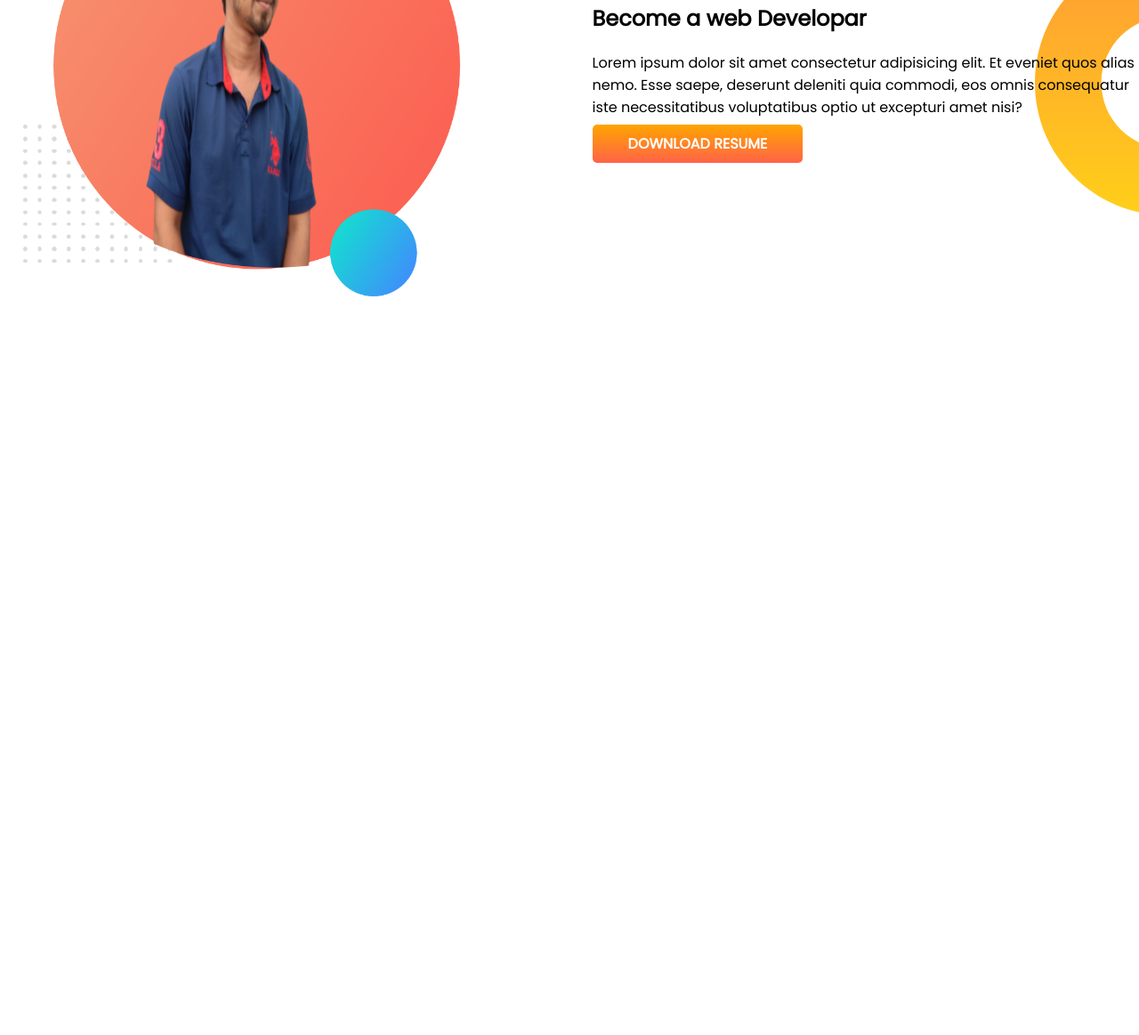
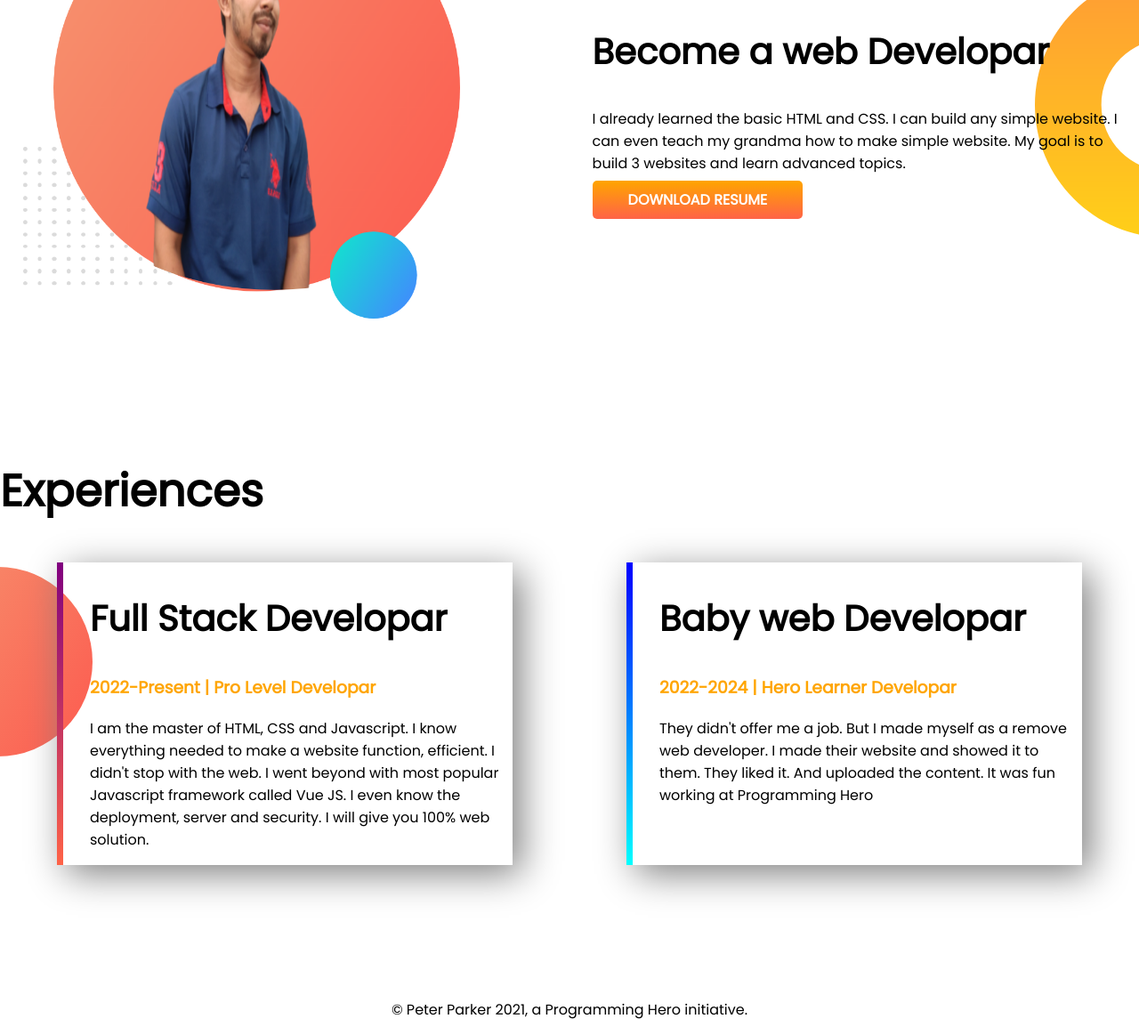
Before and after one commit to SadimHayder/khan-portfolio, a plain HTML site: page index.html in a window 1280 px wide. Shown: the part 784-1947 px from the top of the page at 89% size. Before the commit the page ends 1274 px from the top, so only its background shows below. Drawn offline with Linux system fonts and the light colour scheme.

Commit message:
footer and experiance add

```diff
--- a/index.html
+++ b/index.html
@@ -13,15 +13,15 @@
 </head>
 
 <body>
-    <section class="top-bannar">
+    .flexible-container{
+    <section class="top-bannar flexible-container">
         <div class="half-width">
             <h1>Welcome To</h1>
             <h1> <span class="orange-color">Sadim Hayder</span> World!</h1>
             <h3>Build Climber and Train Stopper</h3>
-            <p>Lorem, ipsum dolor sit amet consectetur adipisicing elit. Architecto, quos quod laboriosam itaque harum
-                animi
-                officiis quisquam aspernatur ullam eveniet provident consectetur consequatur quasi numquam praesentium
-                maxime exercitationem qui. Perspiciatis.</p>
+            <p>You might saw me jumping, climbing buildings, and stopping trains. But nobody pays me a dime for that
+                work. That's why I am learning and mastering web development. I will not stop until I become the Web
+                Development Hero.</p>
             <a class="link-button" target="_blank"
                 href="https://www.linkedin.com/in/sadim-hayder-khan-patan-7219631a0/">HIRE ME</a>
         </div>
@@ -29,19 +29,43 @@
             <img src="pic/sadim1.png" alt="">
         </div>
     </section>
-    <section class="dream-big">
+    <section class="dream-big flexible-container">
         <div class="half-width">
             <img src="pic/sadim2.png" alt="">
         </div>
         <div class="half-width">
             <h1>Dream Big</h1>
             <h2>Become a web Developar</h2>
-            <p>Lorem ipsum dolor sit amet consectetur adipisicing elit. Et eveniet quos alias nemo. Esse saepe, deserunt
-                deleniti quia commodi, eos omnis consequatur iste necessitatibus voluptatibus optio ut excepturi amet
-                nisi?</p>
+            <p>I already learned the basic HTML and CSS. I can build any simple website. I can even teach my grandma how
+                to make simple website. My goal is to build 3 websites and learn advanced topics.</p>
             <a class="link-button" target="_blank" href="https://www.facebook.com/Sadim.Hayder">DOWNLOAD RESUME</a>
         </div>
     </section>
+    <section class="experience-area">
+        <h1>Experiences</h1>
+        <div class="flexible-container">
+            <div id="full-stack-experience" class="experience-item">
+                <h2>Full Stack Developar</h2>
+                <h3 class="orange-color">2022-Present | Pro Level Developar</h3>
+                <p>I am the master of HTML, CSS and Javascript. I know everything needed to make a website function,
+                    efficient. I didn't stop with the web. I went beyond with most popular Javascript framework called
+                    Vue JS. I even know the deployment, server and security. I will give you 100% web solution. </p>
+            </div>
+            <div id="web-dev-experience" class="experience-item">
+                <h2>Baby web Developar</h2>
+                <h3 class="orange-color">2022-2024 | Hero Learner Developar</h3>
+                <p>They didn't offer me a job. But I made myself as a remove web developer. I made their website and
+                    showed it to them. They liked it. And uploaded the content. It was fun working at Programming Hero
+                </p>
+
+            </div>
+        </div>
+
+
+    </section>
+    <footer>
+        <p>© Peter Parker 2021, a Programming Hero initiative.</p>
+    </footer>
 </body>
 
 </html>
--- a/style.css
+++ b/style.css
@@ -5,10 +5,13 @@ body{
 h1{
     font-size: 50px;
 }
+h2{
+    font-size: 40px;
+}
 .orange-color{
     color: orange;
 }
-section{
+.flexible-container{
     display: flex;
     margin-bottom: 150px;
 }
@@ -36,3 +39,28 @@ section{
     background-repeat: no-repeat;
     background-position: right;
 }
+.experience-area{
+    background-image: url(pic/exp-bg.png);
+    background-repeat: no-repeat;
+    background-position: left;
+}
+.experience-item{
+    width: 40%;
+    margin-left: 5%;
+    margin-right: 5%;
+    padding-left: 30px;
+    box-shadow: 10px 10px 40px gray;
+}
+#web-dev-experience{
+    border-left: 7px solid;
+    border-image: linear-gradient(blue, cyan);
+    border-image-slice: 1;
+}
+#full-stack-experience{
+    border-left: 7px solid;
+    border-image: linear-gradient(purple, tomato);
+    border-image-slice: 1;
+}
+footer p {
+    text-align: center;
+}
```
Also changed, not shown: pic/exp-bg.png (added).
